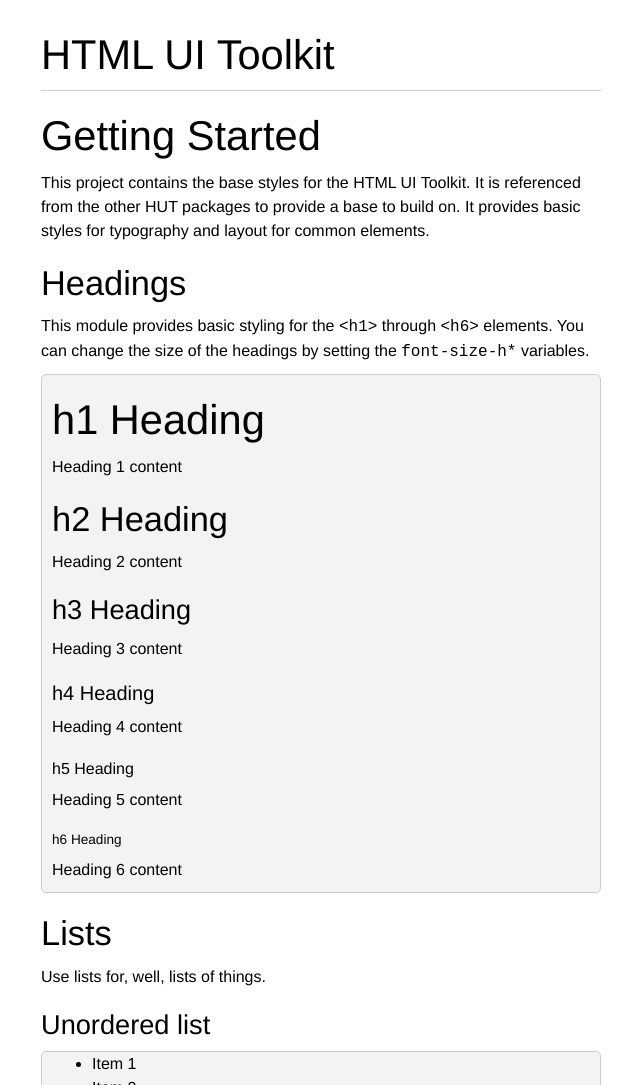
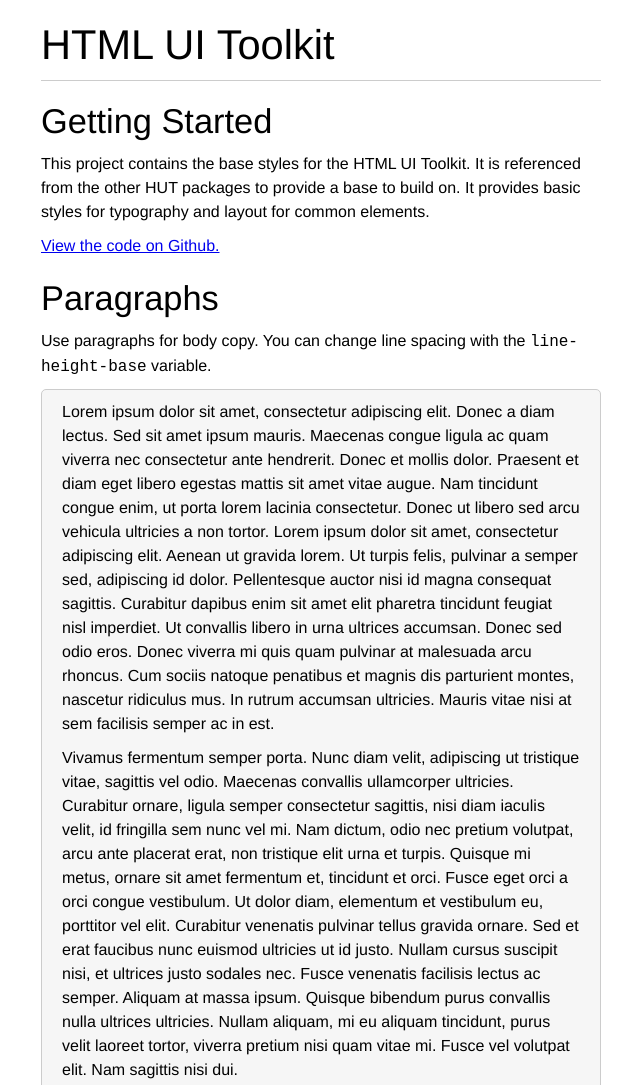
Before and after one commit to conradz/hut-base, a plain HTML site: page index.html in a window 1280 px wide. Shown: the top 1085 px of the page, without its empty margins (319-959 px from the left). Drawn offline with Linux system fonts and the light colour scheme.

Commit message:
Update example

```diff
--- a/example.css
+++ b/example.css
@@ -134,15 +134,16 @@
 }
 
 .container {
-  padding: 10px 20px;
+  padding: 0 20px 10px 20px;
   margin: 0 auto;
   max-width: 600px;
+  overflow: hidden;
 }
 
 .example {
-  padding: 0 10px;
+  padding: 10px 20px;
   border: 1px solid #CCC;
-  background-color: #F3F3F3;
+  background-color: #F6F6F6;
   border-radius: 5px;
   position: relative;
   overflow: hidden;
--- a/index.html
+++ b/index.html
@@ -11,13 +11,35 @@
             <h1>HTML UI Toolkit</h1>
             <hr>
 
-            <h1>Getting Started</h1>
+            <h2>Getting Started</h2>
             <p>
                 This project contains the base styles for the HTML UI Toolkit.
                 It is referenced from the other HUT packages to provide a base
                 to build on. It provides basic styles for typography and layout
                 for common elements.
             </p>
+
+            <p>
+                <a href="https://github.com/conradz/hut-base">
+                    View the code on Github.
+                </a>
+            </p>
+
+            <h2>Paragraphs</h2>
+            <p>
+                Use paragraphs for body copy. You can change line spacing with
+                the <code>line-height-base</code> variable.
+            </p>
+
+            <div class="example">
+                <p>
+                    Lorem ipsum dolor sit amet, consectetur adipiscing elit. Donec a diam lectus. Sed sit amet ipsum mauris. Maecenas congue ligula ac quam viverra nec consectetur ante hendrerit. Donec et mollis dolor. Praesent et diam eget libero egestas mattis sit amet vitae augue. Nam tincidunt congue enim, ut porta lorem lacinia consectetur. Donec ut libero sed arcu vehicula ultricies a non tortor. Lorem ipsum dolor sit amet, consectetur adipiscing elit. Aenean ut gravida lorem. Ut turpis felis, pulvinar a semper sed, adipiscing id dolor. Pellentesque auctor nisi id magna consequat sagittis. Curabitur dapibus enim sit amet elit pharetra tincidunt feugiat nisl imperdiet. Ut convallis libero in urna ultrices accumsan. Donec sed odio eros. Donec viverra mi quis quam pulvinar at malesuada arcu rhoncus. Cum sociis natoque penatibus et magnis dis parturient montes, nascetur ridiculus mus. In rutrum accumsan ultricies. Mauris vitae nisi at sem facilisis semper ac in est.
+                </p>
+
+                <p>
+                    Vivamus fermentum semper porta. Nunc diam velit, adipiscing ut tristique vitae, sagittis vel odio. Maecenas convallis ullamcorper ultricies. Curabitur ornare, ligula semper consectetur sagittis, nisi diam iaculis velit, id fringilla sem nunc vel mi. Nam dictum, odio nec pretium volutpat, arcu ante placerat erat, non tristique elit urna et turpis. Quisque mi metus, ornare sit amet fermentum et, tincidunt et orci. Fusce eget orci a orci congue vestibulum. Ut dolor diam, elementum et vestibulum eu, porttitor vel elit. Curabitur venenatis pulvinar tellus gravida ornare. Sed et erat faucibus nunc euismod ultricies ut id justo. Nullam cursus suscipit nisi, et ultrices justo sodales nec. Fusce venenatis facilisis lectus ac semper. Aliquam at massa ipsum. Quisque bibendum purus convallis nulla ultrices ultricies. Nullam aliquam, mi eu aliquam tincidunt, purus velit laoreet tortor, viverra pretium nisi quam vitae mi. Fusce vel volutpat elit. Nam sagittis nisi dui.
+                </p>
+            </div>
 
             <h2>Headings</h2>
             <p>
```
